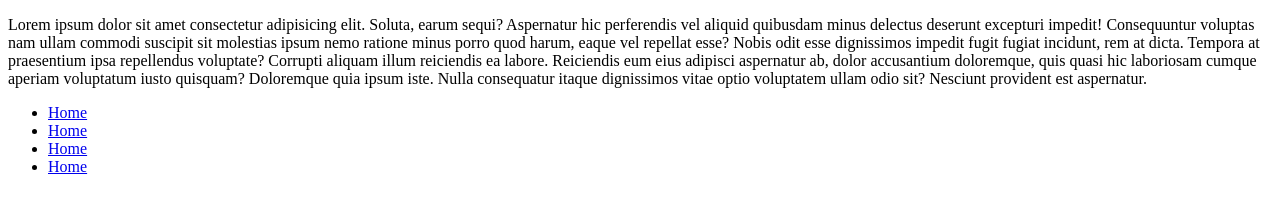
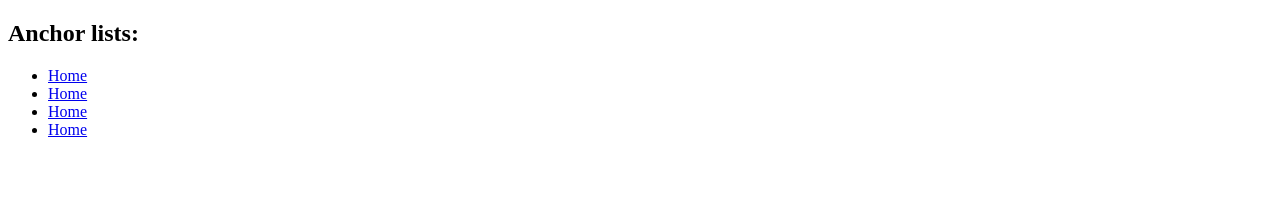
Before and after one commit to jaber-khan7/gitDemo, a plain HTML site: page index.html in a window 1280 px wide. Drawn offline with Linux system fonts and the light colour scheme.

Commit message:
removed p tag and added h2 tag

```diff
--- a/index.html
+++ b/index.html
@@ -7,9 +7,9 @@
     <title>Document</title>
 </head>
 <body>
-    <p>
-        Lorem ipsum dolor sit amet consectetur adipisicing elit. Soluta, earum sequi? Aspernatur hic perferendis vel aliquid quibusdam minus delectus deserunt excepturi impedit! Consequuntur voluptas nam ullam commodi suscipit sit molestias ipsum nemo ratione minus porro quod harum, eaque vel repellat esse? Nobis odit esse dignissimos impedit fugit fugiat incidunt, rem at dicta. Tempora at praesentium ipsa repellendus voluptate? Corrupti aliquam illum reiciendis ea labore. Reiciendis eum eius adipisci aspernatur ab, dolor accusantium doloremque, quis quasi hic laboriosam cumque aperiam voluptatum iusto quisquam? Doloremque quia ipsum iste. Nulla consequatur itaque dignissimos vitae optio voluptatem ullam odio sit? Nesciunt provident est aspernatur.
-    </p>
+    <h2>
+        Anchor lists:
+    </h2>
     <ul>
         <li><a href="#"> Home </a></li>
         <li><a href="#"> Home </a></li>
```
